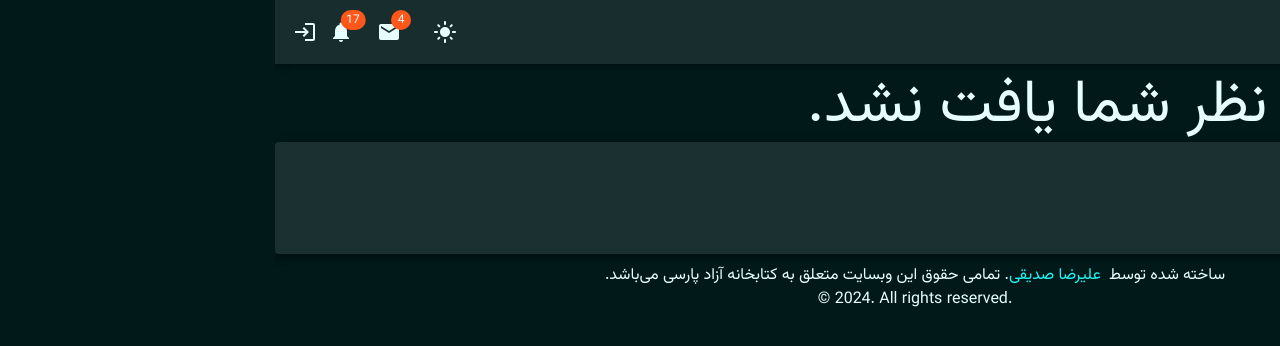
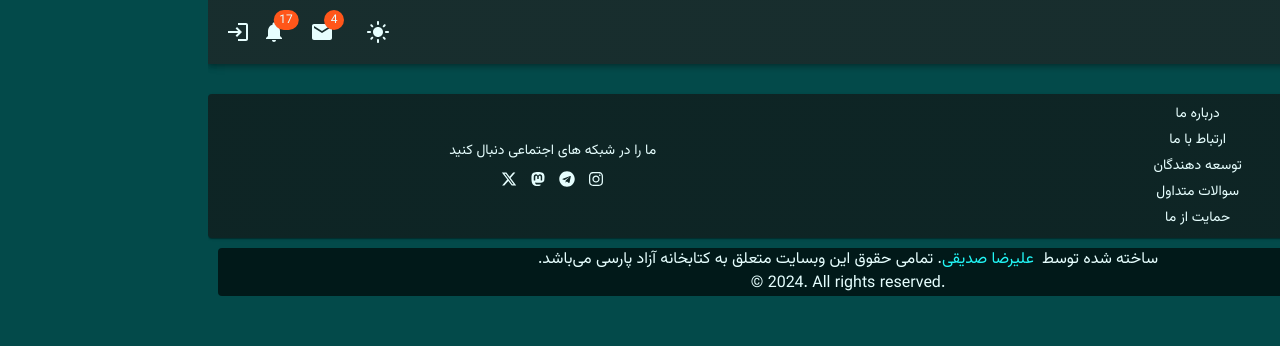
Before and after one commit to persianccbook/frontend, a Next.js app: page /faq in a window 1280 px wide. Before the commit this address had no page. Shown: the top 346 px of the page. Built offline with nearby package versions, Linux system fonts and the light colour scheme.

Commit message:
add footer  and their coresponding pages that are included

```diff
--- /dev/null
+++ b/app/(Info)/faq/page.tsx
@@ -0,0 +1,9 @@
+import React from 'react'
+
+const FAQPAge = () => {
+  return (
+    <div>FAQPAge</div>
+  )
+}
+
+export default FAQPAge
--- a/app/components/Footer.tsx
+++ b/app/components/Footer.tsx
@@ -1,15 +1,25 @@
-
-import { Box, Paper, Typography } from "@mui/material";
+import { Box, Paper } from "@mui/material";
 import React from "react";
 import CopyRightFooter from "./CopyRightFooter";
+import SocialMediaSegment from "./SocialMedia";
+import InfoSegment from "./Info";
 
 const Footer = () => {
   return (
-    <Box sx={{ width: "100"}}>
-      <Paper elevation={5}>
-        <Typography variant="h1">Footer</Typography>
+    <Box sx={{ width: "100" }}>
+      <Paper
+        elevation={1}
+        sx={{
+          display: "flex",
+          flexDirection: "row",
+          gap: 5,
+          justifyContent: "space-around",
+        }}
+      >
+        <InfoSegment />
+        <SocialMediaSegment />
       </Paper>
-      <CopyRightFooter/>
+      <CopyRightFooter />
     </Box>
   );
 };
--- /dev/null
+++ b/app/components/FooterSegment.tsx
@@ -0,0 +1,24 @@
+import { Box } from "@mui/material";
+import { ReactNode } from "react";
+
+interface Props {
+  children: ReactNode;
+}
+
+const FooterSegment = ({ children }: Props) => {
+  return (
+    <Box
+      display="flex"
+      flexDirection={"column"}
+      justifyContent="center"
+      alignItems="center"
+      gap={3}
+      marginY={4}
+      margin={5}
+    >
+      {children}
+    </Box>
+  );
+};
+
+export default FooterSegment;
--- /dev/null
+++ b/app/components/Info.tsx
@@ -0,0 +1,90 @@
+"use client";
+import { Typography } from "@mui/material";
+import FooterSegment from "./FooterSegment";
+import Link from "next/link";
+import { motion } from "framer-motion";
+
+const InfoSegment = () => {
+  const initial = {
+    color:'inherit',
+    borderRadius: "10px",
+    paddingLeft: "5px",
+    paddingRight: "5px",
+  };
+  const whileHover = {
+    color: "black",
+    backgroundColor: "white",
+    borderRadius: "10px",
+    paddingLeft: "5px",
+    paddingRight: "5px",
+    scale: 1.1,
+  };
+  const transition = {
+    ease: "easeInOut",
+    duration: ".3",
+  };
+
+  return (
+    <FooterSegment>
+      <motion.div
+        initial={initial}
+        whileHover={whileHover}
+        transition={transition}
+      >
+        <Link
+          href="/about-us"
+          style={{ color: "inherit", textDecoration: "none" }}
+        >
+          <Typography variant="body2">درباره ما </Typography>
+        </Link>
+      </motion.div>
+      <motion.div
+        initial={initial}
+        whileHover={whileHover}
+        transition={transition}
+      >
+        <Link
+          href="/contact-us"
+          style={{ color: "inherit", textDecoration: "none" }}
+        >
+          <Typography variant="body2">ارتباط با ما</Typography>
+        </Link>
+      </motion.div>
+      <motion.div
+        initial={initial}
+        whileHover={whileHover}
+        transition={transition}
+      >
+        <Link
+          href="/developers"
+          style={{ color: "inherit", textDecoration: "none" }}
+        >
+          <Typography variant="body2">توسعه دهندگان</Typography>
+        </Link>
+      </motion.div>
+      <motion.div
+        initial={initial}
+        whileHover={whileHover}
+        transition={transition}
+      >
+        <Link href="/faq" style={{ color: "inherit", textDecoration: "none" }}>
+          <Typography variant="body2">سوالات متداول</Typography>
+        </Link>
+      </motion.div>
+      <motion.div
+        initial={initial}
+        whileHover={whileHover}
+        transition={transition}
+      >
+        <Link
+          href="support-us"
+          style={{ color: "inherit", textDecoration: "none" }}
+        >
+          <Typography variant="body2">حمایت از ما</Typography>
+        </Link>
+      </motion.div>
+    </FooterSegment>
+  );
+};
+
+export default InfoSegment;
--- /dev/null
+++ b/app/components/SocialMedia.tsx
@@ -0,0 +1,109 @@
+"use client";
+import { Box, Typography } from "@mui/material";
+import { FaInstagram, FaMastodon, FaTelegram } from "react-icons/fa";
+import { FaXTwitter } from "react-icons/fa6";
+import { motion } from "framer-motion";
+import FooterSegment from "./FooterSegment";
+
+const SocialMediaSegment = () => {
+  return (
+    <FooterSegment>
+      <Typography variant="body2">
+        ما را در شبکه های اجتماعی دنبال کنید
+      </Typography>
+      <Box display="flex" gap={2}>
+        <motion.a
+          initial={{
+            color: "inherit",
+            backgroundImage: "unset",
+          }}
+          whileHover={{
+            color: "white",
+            backgroundImage: "linear-gradient(to right, #fbad50, #cd486b)",
+            borderRadius: "50%",
+          }}
+          style={{
+            display: "flex",
+            justifyContent: "center",
+            alignItems: "center",
+            width: "25px",
+            height: "25px",
+          }}
+          href="https://instagram.com/persianccbook"
+          target="_blank"
+          rel="noopener noreferrer"
+        >
+          <FaInstagram />
+        </motion.a>
+        <motion.a
+          initial={{
+            color: "inherit",
+          }}
+          whileHover={{
+            color: "#0088cc",
+            backgroundColor: "white",
+            borderRadius: "50%",
+          }}
+          style={{
+            display: "flex",
+            justifyContent: "center",
+            alignItems: "center",
+            width: "25px",
+            height: "25px",
+          }}
+          href="https://t.me/persianccbook"
+          target="_blank"
+          rel="noopener noreferrer"
+        >
+          <FaTelegram />
+        </motion.a>
+        <motion.a
+          initial={{
+            color: "inherit",
+          }}
+          whileHover={{
+            color: " #6364FF",
+            backgroundColor: "white",
+            borderRadius: "50%",
+          }}
+          style={{
+            display: "flex",
+            justifyContent: "center",
+            alignItems: "center",
+            width: "25px",
+            height: "25px",
+          }}
+          href="https://bookstodon.com/@PersianCCBook"
+          target="_blank"
+          rel="noopener noreferrer"
+        >
+          <FaMastodon />
+        </motion.a>
+        <motion.a
+          initial={{
+            color: "inherit",
+          }}
+          whileHover={{
+            color: " #020202",
+            backgroundColor: "white",
+            borderRadius: "50%",
+          }}
+          style={{
+            display: "flex",
+            justifyContent: "center",
+            alignItems: "center",
+            width: "25px",
+            height: "25px",
+          }}
+          href="https://x.com/persianccbook"
+          target="_blank"
+          rel="noopener noreferrer"
+        >
+          <FaXTwitter />
+        </motion.a>
+      </Box>
+    </FooterSegment>
+  );
+};
+
+export default SocialMediaSegment;
--- a/app/theme.ts
+++ b/app/theme.ts
@@ -24,7 +24,7 @@ export const lightTheme = createTheme({
     },
     background: {
       default: teal[50],
-      paper: teal[50],
+      paper: teal[100],
     },
     text: {
       primary: teal[900],
@@ -46,7 +46,7 @@ export const darkTheme = createTheme({
       contrastText: teal[50],
     },
     background: {
-      default: teal[900],
+      default: teal[800],
       paper: teal[900],
     },
     text: {
--- a/package.json
+++ b/package.json
@@ -23,6 +23,7 @@
     "react": "^18.3.1",
     "react-dom": "^18.3.1",
     "react-hook-form": "^7.53.0",
+    "react-icons": "^5.3.0",
     "zod": "^3.23.8",
     "zustand": "^4.5.5"
   },
```
Also changed, not shown: app/(Info)/about-us/page.tsx (added, +9 -0 lines), app/(Info)/contact-us/page.tsx (added, +9 -0 lines), app/(Info)/developers/page.tsx (added, +9 -0 lines), app/(Info)/support-us/page.tsx (added, +9 -0 lines), 1 other file (tests, documents, lock files or other folders).
